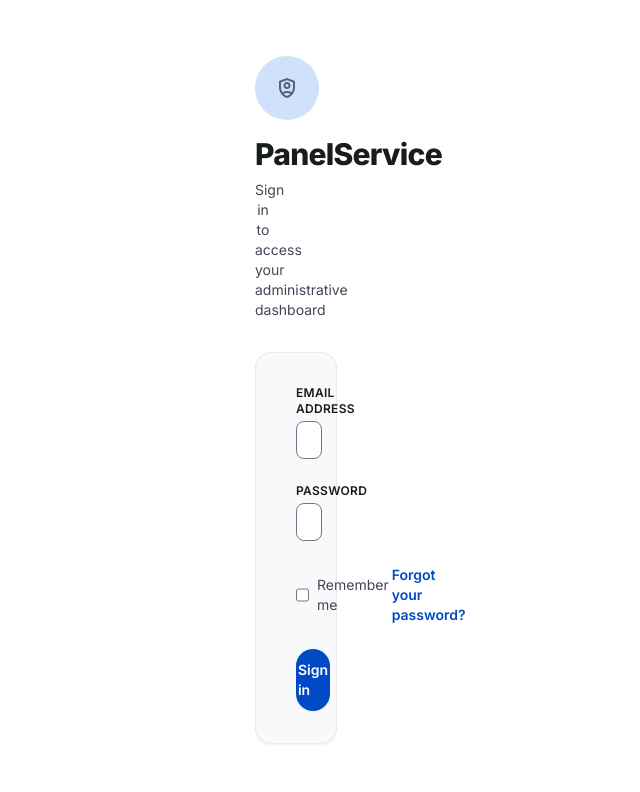
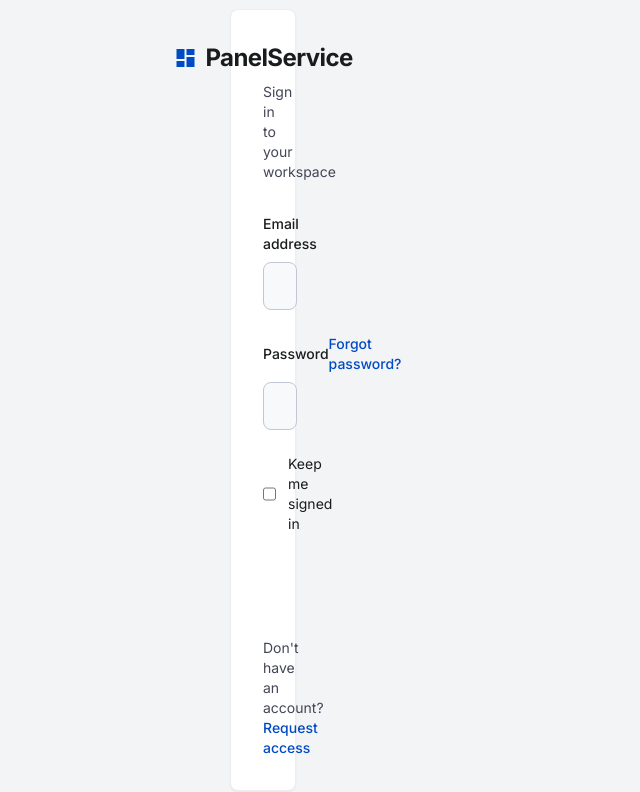
Before and after one commit to aliAbur/MaintenanceTracking, a Next.js app: page /login in a window 1280 px wide. Shown: the top 792 px of the page, without its empty margins (377-1017 px from the left). Built offline with nearby package versions, Linux system fonts and the light colour scheme.

Commit message:
Redesign login screen based on reference

```diff
--- a/app/(auth)/login/page.tsx
+++ b/app/(auth)/login/page.tsx
@@ -4,85 +4,75 @@ export const dynamic = 'force-dynamic';
 
 export default function LoginPage() {
   return (
-    <div className="min-h-screen bg-surface-container-lowest flex flex-col justify-center py-12 sm:px-6 lg:px-8">
-      <div className="sm:mx-auto sm:w-full sm:max-w-md text-center">
-        <div className="w-16 h-16 bg-secondary-container text-on-secondary-container rounded-full mx-auto flex items-center justify-center mb-4">
-          <span className="material-symbols-outlined text-[32px]">shield_person</span>
+    <div className="min-h-screen bg-surface-container-low text-on-surface antialiased flex items-center justify-center p-4">
+      <div className="w-full max-w-md bg-surface-container-lowest rounded-lg shadow-sm border border-outline-variant/30 p-8">
+        {/* Header */}
+        <div className="text-center mb-8">
+          <div className="flex items-center justify-center gap-2 mb-2">
+            <span aria-hidden="true" className="material-symbols-outlined text-primary text-[36px]" style={{ fontVariationSettings: "'FILL' 1" }}>
+              dashboard
+            </span>
+            <h1 className="text-2xl font-bold text-on-surface tracking-tight">PanelService</h1>
           </div>
-        <h2 className="mt-2 text-center text-3xl font-extrabold text-on-surface tracking-tight">
-          PanelService
-        </h2>
-        <p className="mt-2 text-center text-sm text-on-surface-variant">
-          Sign in to access your administrative dashboard
-        </p>
+          <p className="text-sm text-on-surface-variant">Sign in to your workspace</p>
         </div>
 
-      <div className="mt-8 sm:mx-auto sm:w-full sm:max-w-md">
-        <div className="bg-surface py-8 px-4 shadow-sm sm:rounded-2xl border border-outline-variant/30 sm:px-10">
-          <form className="space-y-6" action="#">
+        {/* Form */}
+        <form className="space-y-6">
+          {/* Email */}
           <div>
-              <label htmlFor="email" className="block text-xs font-semibold text-on-surface uppercase tracking-wide">
-                Email Address
-              </label>
-              <div className="mt-1">
+            <label className="block text-sm font-medium text-on-surface mb-2" htmlFor="email">Email address</label>
             <input
+              className="w-full h-12 px-4 rounded-lg border border-outline-variant bg-surface text-on-surface focus:outline-none focus:ring-2 focus:ring-primary focus:border-transparent transition-colors placeholder:text-outline"
               id="email"
               name="email"
+              placeholder="name@company.com"
+              required
               type="email"
-                  autoComplete="email"
-                  required
               defaultValue="admin@panelservice.com"
-                  className="appearance-none block w-full px-3 py-2 border border-outline rounded-lg bg-surface-container-lowest text-on-surface focus:outline-none focus:ring-2 focus:ring-primary/20 focus:border-primary sm:text-sm transition-all"
             />
           </div>
+
+          {/* Password */}
+          <div>
+            <div className="flex items-center justify-between mb-2">
+              <label className="block text-sm font-medium text-on-surface" htmlFor="password">Password</label>
+              <a className="text-sm text-primary hover:text-primary/80 transition-colors font-medium" href="#">Forgot password?</a>
+            </div>
+            <input
+              className="w-full h-12 px-4 rounded-lg border border-outline-variant bg-surface text-on-surface focus:outline-none focus:ring-2 focus:ring-primary focus:border-transparent transition-colors placeholder:text-outline"
+              id="password"
+              name="password"
+              placeholder="Enter password"
+              required
+              type="password"
+              defaultValue="password123"
+            />
           </div>
 
-            <div>
-              <label htmlFor="password" className="block text-xs font-semibold text-on-surface uppercase tracking-wide">
-                Password
-              </label>
-              <div className="mt-1">
+          {/* Keep signed in */}
+          <div className="flex items-center">
             <input
-                  id="password"
-                  name="password"
-                  type="password"
-                  autoComplete="current-password"
-                  required
-                  defaultValue="password123"
-                  className="appearance-none block w-full px-3 py-2 border border-outline rounded-lg bg-surface-container-lowest text-on-surface focus:outline-none focus:ring-2 focus:ring-primary/20 focus:border-primary sm:text-sm transition-all"
+              className="h-5 w-5 rounded border-outline-variant text-primary focus:ring-primary bg-surface transition-colors cursor-pointer"
+              id="remember"
+              name="remember"
+              type="checkbox"
             />
-              </div>
+            <label className="ml-3 block text-sm text-on-surface cursor-pointer" htmlFor="remember">Keep me signed in</label>
           </div>
 
-            <div className="flex items-center justify-between">
-              <div className="flex items-center">
-                <input
-                  id="remember-me"
-                  name="remember-me"
-                  type="checkbox"
-                  className="h-4 w-4 text-primary focus:ring-primary border-outline rounded cursor-pointer"
-                />
-                <label htmlFor="remember-me" className="ml-2 block text-sm text-on-surface-variant">
-                  Remember me
-                </label>
-              </div>
-
-              <div className="text-sm">
-                <a href="#" className="font-semibold text-primary hover:text-primary/80">
-                  Forgot your password?
-                </a>
-              </div>
-            </div>
-
-            <div>
+          {/* Submit Button */}
           <Link
             href="/"
-                className="w-full flex justify-center py-2.5 px-4 border border-transparent rounded-full shadow-sm text-sm font-semibold text-on-primary bg-primary hover:bg-primary/90 focus:outline-none focus:ring-2 focus:ring-offset-2 focus:ring-primary transition-all"
+            className="w-full h-12 bg-primary text-on-primary rounded-lg font-medium text-base hover:bg-primary/90 focus:outline-none focus:ring-2 focus:ring-offset-2 focus:ring-primary transition-colors flex justify-center items-center"
           >
-                Sign in
+            Sign In
           </Link>
-            </div>
         </form>
+
+        {/* Footer */}
+        <div className="mt-8 text-center text-sm text-on-surface-variant">
+          Don't have an account? <a className="text-primary hover:text-primary/80 font-medium transition-colors" href="#">Request access</a>
         </div>
       </div>
     </div>
```
Also changed, not shown: .design/login-screen/TASKS.md (added). Lines whose indentation alone changed are shown as unchanged.
